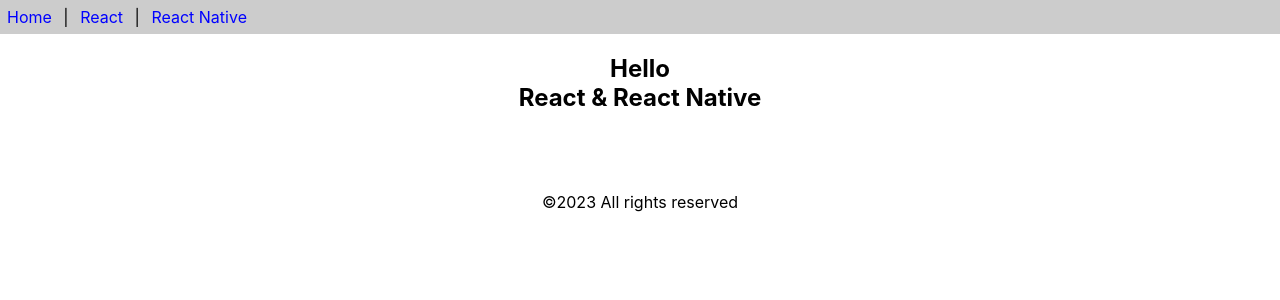
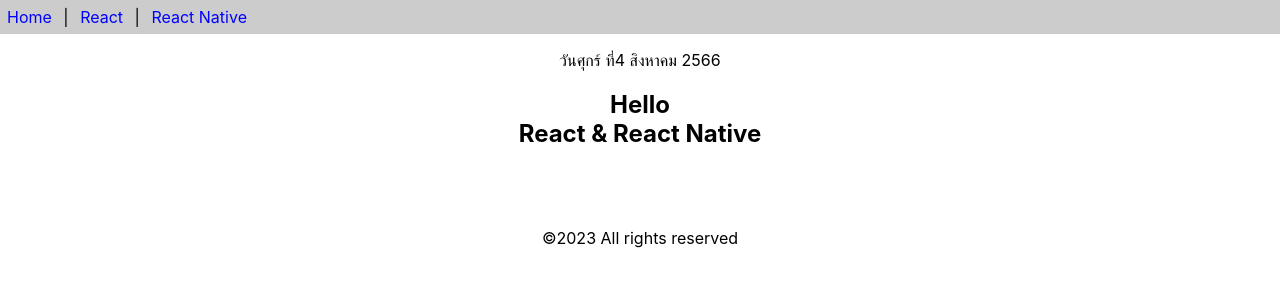
Before and after one commit to P-rin/github-decktop-project, a React (Create React App) app in the folder React/app1/: page / in a window 1280 px wide. Shown: the top 300 px of the page. Built offline with nearby package versions, Linux system fonts and the light colour scheme.

Commit message:
อัพโหลด class component

```diff
--- a/React/app1/src/App.js
+++ b/React/app1/src/App.js
@@ -1,10 +1,12 @@
 import React from "react";
 import {Header,Content,Footer} from './func-components'
+import Calendar from './class-components'
 
 function App() {
   return (
     <>
     <Header/>
+    <p><center><Calendar/></center></p>
     <Content/>
     <Footer/>
     </>
--- /dev/null
+++ b/React/app1/src/class-components.js
@@ -0,0 +1,17 @@
+import React,{Component} from 'react'
+
+export default class Calendar extends Component{
+    getDate(){
+    const dayNames=['อาทิตย์','จันทร์','อังคาร','พุธ','พฤหัสบดี','ศุกร์','เสาร์']
+    const monthNames=['มกราคม','กุมภาพันธ์','มีนาคม','เมษายน','พฤษภาคม','มิถุนายน','กรกฏาคม','สิงหาคม','กันยายน','ตุลาคม','พฤศจิกายน','ธันวาคม']
+    const date = new Date()
+    const weekDay=dayNames[date.getDay()]
+    const day=date.getDate()
+    const month = monthNames[date.getMonth()]
+    const year =date.getFullYear()+543
+    return `วัน${weekDay} ที่${day} ${month} ${year}`
+    }
+    render(){
+    return <div>{this.getDate()}</div>
+    }
+}
```
